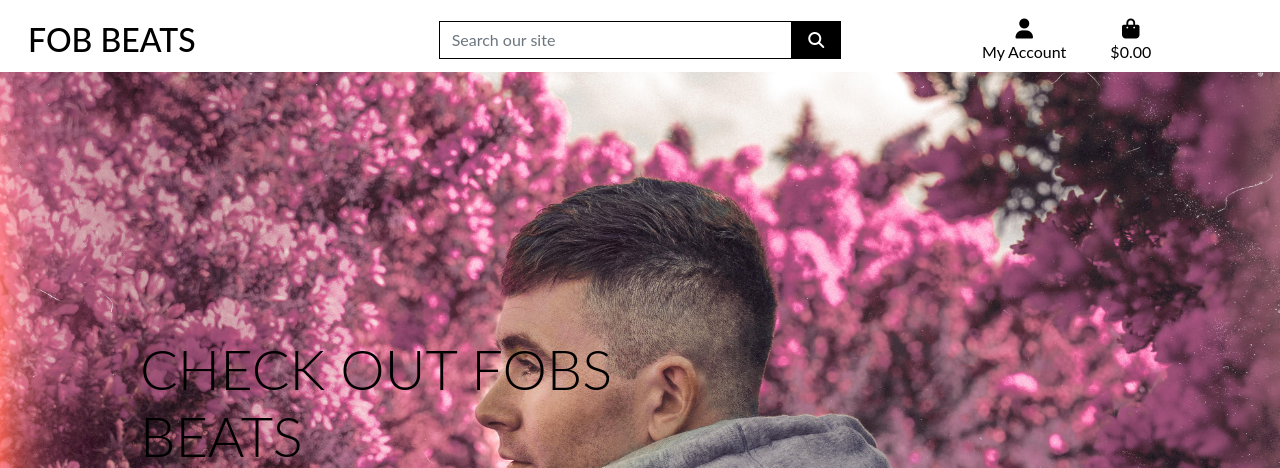
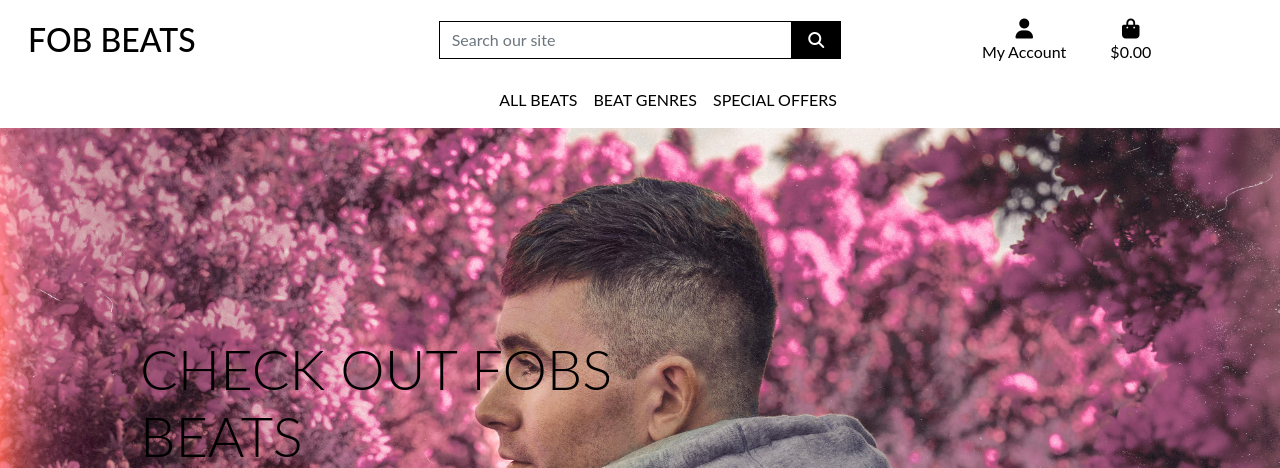
Before and after one commit to cobobc/cob_MilestonePJ_4, a Django app: page / in a window 1280 px wide. Shown: the top 468 px of the page. Run offline with Django 3.2, Linux system fonts and the light colour scheme; some libraries are stand-ins or nearby versions.

Commit message:
add moblie header and main navbar

```diff
--- a/templates/base.html
+++ b/templates/base.html
@@ -25,7 +25,7 @@
 
     {% block corejs %}
       <script src="https://kit.fontawesome.com/a8d0542409.js" crossorigin="anonymous"></script>
-      <script src="https://cdn.jsdelivr.net/npm/bootstrap@5.1.3/dist/js/bootstrap.bundle.min.js" integrity="sha384-ka7Sk0Gln4gmtz2MlQnikT1wXgYsOg+OMhuP+IlRH9sENBO0LRn5q+8nbTov4+1p" crossorigin="anonymous"></script>
+      <script src="https://code.jquery.com/jquery-3.6.0.min.js" integrity="sha256-/xUj+3OJU5yExlq6GSYGSHk7tPXikynS7ogEvDej/m4=" crossorigin="anonymous"></script>
       <script src="https://cdn.jsdelivr.net/npm/@popperjs/core@2.10.2/dist/umd/popper.min.js" integrity="sha384-7+zCNj/IqJ95wo16oMtfsKbZ9ccEh31eOz1HGyDuCQ6wgnyJNSYdrPa03rtR1zdB" crossorigin="anonymous"></script>
       <script src="https://cdn.jsdelivr.net/npm/bootstrap@5.1.3/dist/js/bootstrap.min.js" integrity="sha384-QJHtvGhmr9XOIpI6YVutG+2QOK9T+ZnN4kzFN1RtK3zEFEIsxhlmWl5/YESvpZ13" crossorigin="anonymous"></script>
     {% endblock %}
@@ -96,6 +96,15 @@
               </ul>
           </div>
       </div>
+      <div class="row bg-white">
+        <nav class="navbar navbar-expand-lg navbar-light w-100">
+            <button class="navbar-toggler" type="button" data-toggle="collapse" data-target="#main-nav" aria-controls="main-nav" aria-expanded="false" aria-label="Toggle navigation">
+                <span class="navbar-toggler-icon"></span>
+            </button>
+            {% include 'includes/mobile-top-header.html' %}
+            {% include 'includes/main-nav.html' %}
+        </nav>
+    </div>
   </header>
 
     {% if messages %}
--- /dev/null
+++ b/templates/includes/main-nav.html
@@ -0,0 +1,38 @@
+<div class="collapse navbar-collapse" id="main-nav">
+    <ul class="navbar-nav w-auto mx-auto">
+        <li class="nav-item dropdown">
+            <a class="logo-font font-weight-bold nav-link text-black mr-5" href="#" id="all-beats-link" data-toggle="dropdown" aria-haspopup="true" aria-expanded="false">
+                All Beats
+            </a>
+            <div class="dropdown-menu border-0" aria-labelledby="all-beats-link">
+                <a href="" class="dropdown-item">By Price</a>
+                <a href="" class="dropdown-item ">By Rating</a>
+                <a href="" class="dropdown-item ">By Genre</a>
+                <a href="" class="dropdown-item">All Beats</a>
+            </div>
+        </li>
+
+        <li class="nav-item dropdown">
+            <a class="logo-font font-weight-bold nav-link text-black mr-5" href="#" id="genre-link" data-toggle="dropdown" aria-haspopup="true" aria-expanded="false">
+                Beat Genres
+            </a>
+            <div class="dropdown-menu border-0" aria-labelledby="genre-link">
+                <a href="" class="dropdown-item">Rock</a>
+                <a href="" class="dropdown-item">Disco</a>
+                <a href="" class="dropdown-item">Electro</a>
+                <a href="" class="dropdown-item">Funk</a>
+            </div>
+        </li>
+
+        <li class="nav-item dropdown">
+            <a class="logo-font font-weight-bold nav-link text-black" href="#" id="specials-link" data-toggle="dropdown" aria-haspopup="true" aria-expanded="false">
+                Special Offers
+            </a>
+            <div class="dropdown-menu border-0" aria-labelledby="specials-link">
+                <a href="" class="dropdown-item">New Beats</a>
+                <a href="" class="dropdown-item">Beat Deals</a>
+                <a href="" class="dropdown-item">All Specials</a>
+            </div>
+        </li>
+    </ul>
+</div>
--- /dev/null
+++ b/templates/includes/mobile-top-header.html
@@ -0,0 +1,58 @@
+<ul>
+    <li class="list-inline-item">
+      <a class="text-black nav-link d-block d-lg-none" href="#" id="mobile-search" data-toggle="dropdown" aria-haspopup="true" aria-expanded="false">
+          <div class="text-center">
+              <div><i class="fas fa-search fa-lg"></i></div>
+              <p class="my-0">Search</p>
+          </div>
+      </a>
+      <div class="dropdown-menu border-0 w-100 p-3 rounded-0 my-0" aria-labelledby="mobile-search">
+          <form class="form" method="GET" action="">
+              <div class="input-group w-100">
+                  <input class="form-control border border-black rounded-0" type="text" name="q" placeholder="Search our site">
+                  <div class="input-group-append">
+                      <button class="form-control form-control btn btn-black border border-black rounded-0" type="submit">
+                          <span class="icon">
+                              <i class="fas fa-search"></i>
+                          </span>
+                      </button>
+                  </div>
+              </div>
+          </form>
+      </div>
+  </li>
+  <li class="list-inline-item dropdown">
+      <a class="text-black nav-link d-block d-lg-none" href="#" id="user-options" data-toggle="dropdown" aria-haspopup="true" aria-expanded="false">
+          <div class="text-center">
+              <div><i class="fas fa-user fa-lg"></i></div>
+              <p class="my-0">My Account</p>
+          </div>
+      </a>
+      <div class="dropdown-menu border-0" aria-labelledby="user-options">
+          {% if request.user.is_authenticated %}
+              {% if request.user.is_superuser %}
+                  <a href="{% url 'account_logout' %}" class="dropdown-item">Beat Management</a>
+              {% endif %}
+              <a href="" class="dropdown-item">My Profile</a>
+              <a href="{% url 'account_logout' %}" class="dropdown-item">Logout</a>
+          {% else %}
+              <a href="{% url 'account_signup' %}" class="dropdown-item">Register</a>
+              <a href="{% url 'account_login' %}" class="dropdown-item">Login</a>
+          {% endif %}
+      </div>
+  </li>
+  <li class="list-inline-item">
+      <a class="{% if grand_total %}text-primary font-weight-bold{% else %}text-black{% endif %} nav-link d-block d-lg-none" href="">
+          <div class="text-center">
+              <div><i class="fas fa-shopping-bag fa-lg"></i></div>
+              <p class="my-0">
+                  {% if grand_total %}
+                      ${{ grand_total|floatformat:2 }}
+                  {% else %}
+                      $0.00
+                  {% endif %}
+              </p>
+          </div>
+      </a>
+    </li>
+  </ul>
```
